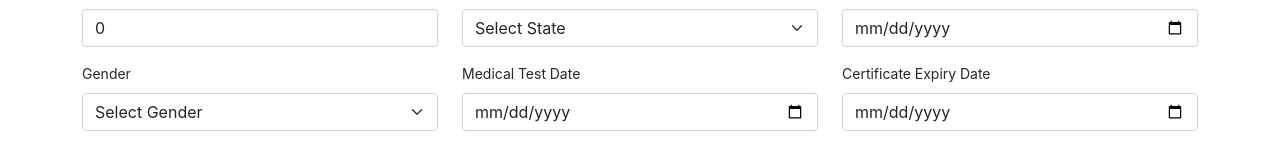
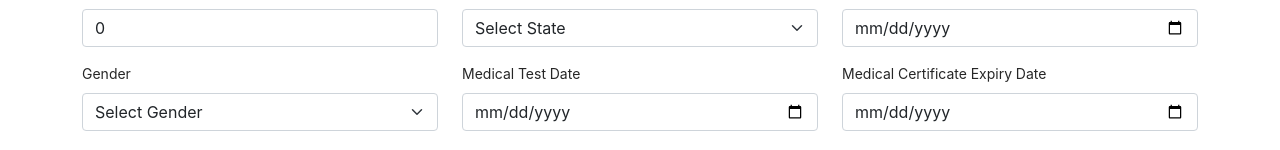
Before and after one commit to TousifProvat/Trasport-Pro, a React (Create React App) app: page /driver/1 in a window 1280 px wide. Shown: the part 769-919 px from the top of the page. Built offline with nearby package versions, Linux system fonts and the light colour scheme; no server answers; sample sign-in values are in the browser's storage.

Commit message:
add driver and driver summary update

```diff
--- a/src/Components/AddDrivers/AddDrivers.js
+++ b/src/Components/AddDrivers/AddDrivers.js
@@ -335,9 +335,8 @@ const AddDrivers = () => {
               <Form.Label>CDL Number</Form.Label>
               <Form.Control
                 required
-                type="text"
+                type="number"
                 placeholder="CDL Number"
-                aria-describedby="inputGroupPrepend"
                 onChange={onChange}
                 name="cdlNumber"
                 value={allValues.cdlNumber}
@@ -396,7 +395,7 @@ const AddDrivers = () => {
               />
             </Form.Group>
             <Form.Group as={Col} md="4" controlId="validationCustom05">
-              <Form.Label>Certificate Expiry Date</Form.Label>
+              <Form.Label>Medical Certificate Expiry Date</Form.Label>
               <Form.Control
                 type="date"
                 placeholder="Certificate Expiry Date"
--- a/src/Components/DriverSummary/DriverSummary.js
+++ b/src/Components/DriverSummary/DriverSummary.js
@@ -80,6 +80,7 @@ const DriverSummary = () => {
       notification.success({ message: res.data.message });
       setLoading(false);
     } catch (err) {
+      setLoading(false);
       console.log({ err });
       notification.error({ message: err.response.data.message });
     }
@@ -364,9 +365,8 @@ const DriverSummary = () => {
                   <Form.Label>CDL Number</Form.Label>
                   <Form.Control
                     required
-                    type="text"
+                    type="number"
                     placeholder="CDL Number"
-                    aria-describedby="inputGroupPrepend"
                     onChange={changeHandler}
                     name="cdlNumber"
                     value={allValues.cdlNumber}
@@ -429,7 +429,7 @@ const DriverSummary = () => {
                   />
                 </Form.Group>
                 <Form.Group as={Col} md="4" controlId="validationCustom05">
-                  <Form.Label>Certificate Expiry Date</Form.Label>
+                  <Form.Label>Medical Certificate Expiry Date</Form.Label>
                   <Form.Control
                     type="date"
                     placeholder="Certificate Expiry Date"
```
